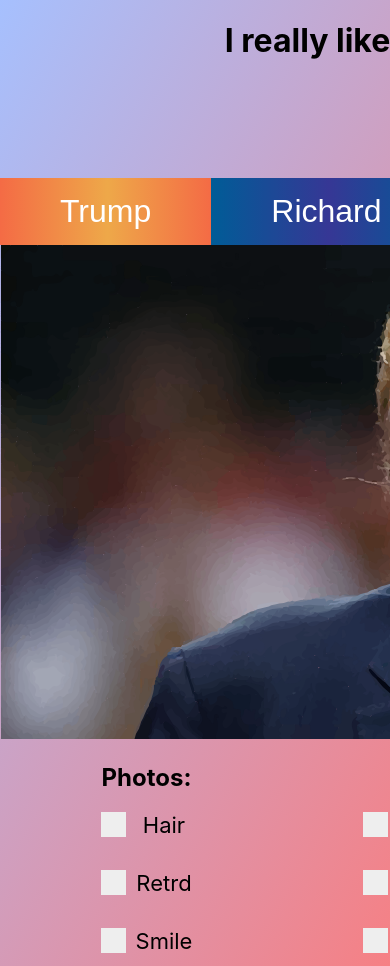
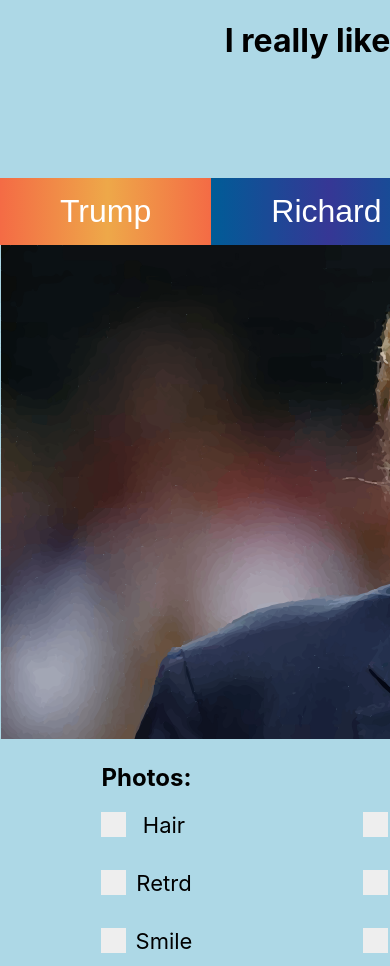
Before and after one commit to adrianflatner/Mediabox, a React (Create React App) app in the folder project2/: page / in a window 390 px wide. Shown: the top 966 px of the page. Built offline with nearby package versions, Linux system fonts and the light colour scheme.

Commit message:
breakpoint

```diff
--- a/project2/src/App.css
+++ b/project2/src/App.css
@@ -10,6 +10,7 @@
   grid-row: 4/5;
 }
 
+
 #placeholder {
   max-width: 960px;
 }
@@ -17,3 +18,9 @@
 body {
   background-image: linear-gradient(120deg, #a6c0fe 0%, #f68084 100%);
 }
+@media only screen and (max-width: 600px) {
+  body {
+    background-image:none;
+    background-color: lightblue;
+  }
+}
```
